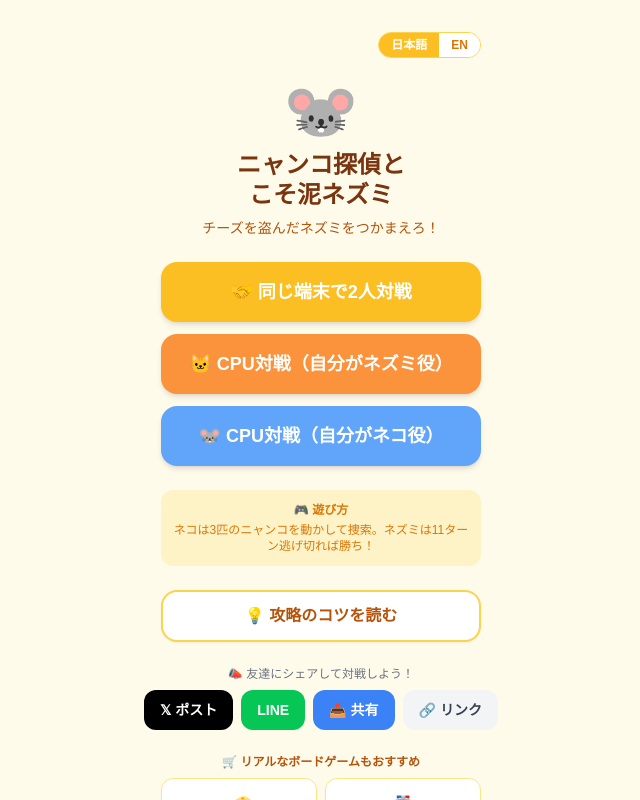
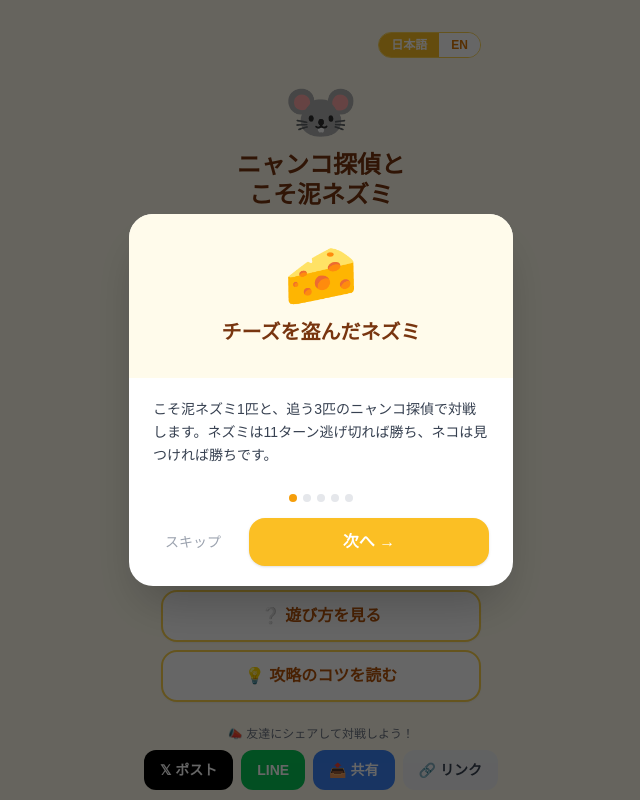
Before and after one commit to Ryotarosu22/neko-chase, a React (Vite) app: page / in a window 1280 px wide. Shown: the whole page, without its empty margins (319-959 px from the left). Built offline with nearby package versions, Linux system fonts and the light colour scheme.

Commit message:
add first-time interactive tutorial (5 steps, bilingual, replayable from menu)

```diff
--- a/src/App.tsx
+++ b/src/App.tsx
@@ -15,6 +15,7 @@ import { Lang, LangContext, STRINGS, StringKey } from './i18n';
 import ModeSelect from './components/ModeSelect';
 import PrivacyPolicy from './components/PrivacyPolicy';
 import TipsScreen from './components/TipsScreen';
+import Tutorial from './components/Tutorial';
 import HandoffScreen from './components/HandoffScreen';
 import Board from './components/Board';
 import GameHeader from './components/GameHeader';
@@ -73,6 +74,14 @@ export default function App() {
   const [game, setGame] = useState<GameState | null>(null);
   const [showPrivacy, setShowPrivacy] = useState(false);
   const [showTips, setShowTips] = useState(false);
+  // 初回訪問時のみチュートリアルを自動表示
+  const [showTutorial, setShowTutorial] = useState(() => {
+    try { return localStorage.getItem('neko-tutorial-seen') !== '1'; } catch { return false; }
+  });
+  const closeTutorial = () => {
+    setShowTutorial(false);
+    try { localStorage.setItem('neko-tutorial-seen', '1'); } catch { /* ignore */ }
+  };
   const [pendingMouseMove, setPendingMouseMove] = useState<Position | null>(null);
   const cpuTimer = useRef<ReturnType<typeof setTimeout> | null>(null);
 
@@ -365,7 +374,17 @@ export default function App() {
   if (!game) {
     if (showPrivacy) return <PrivacyPolicy onBack={() => setShowPrivacy(false)} />;
     if (showTips) return <TipsScreen onBack={() => setShowTips(false)} />;
-    return <ModeSelect onStart={handleStart} onPrivacy={() => setShowPrivacy(true)} onTips={() => setShowTips(true)} />;
+    return (
+      <>
+        <ModeSelect
+          onStart={handleStart}
+          onPrivacy={() => setShowPrivacy(true)}
+          onTips={() => setShowTips(true)}
+          onTutorial={() => setShowTutorial(true)}
+        />
+        {showTutorial && <Tutorial onClose={closeTutorial} />}
+      </>
+    );
   }
 
   // Game over: board on top (full route visible), result panel below
--- a/src/components/ModeSelect.tsx
+++ b/src/components/ModeSelect.tsx
@@ -9,9 +9,10 @@ interface Props {
   onStart: (mode: GameMode, names?: { cat?: string; mouse?: string }, difficulty?: Difficulty) => void;
   onPrivacy: () => void;
   onTips: () => void;
+  onTutorial: () => void;
 }
 
-export default function ModeSelect({ onStart, onPrivacy, onTips }: Props) {
+export default function ModeSelect({ onStart, onPrivacy, onTips, onTutorial }: Props) {
   const { t } = useLang();
   const [showNames, setShowNames] = useState(false);
   const [catName, setCatName] = useState('');
@@ -148,12 +149,20 @@ export default function ModeSelect({ onStart, onPrivacy, onTips }: Props) {
         <p>{t('howToBody')}</p>
       </div>
 
-      <button
-        onClick={onTips}
-        className="w-full max-w-xs py-3 rounded-2xl bg-white border-2 border-amber-300 text-amber-700 font-bold shadow-sm active:scale-95 transition-transform"
-      >
-        {t('readTips')}
-      </button>
+      <div className="w-full max-w-xs flex flex-col gap-2">
+        <button
+          onClick={onTutorial}
+          className="w-full py-3 rounded-2xl bg-white border-2 border-amber-300 text-amber-700 font-bold shadow-sm active:scale-95 transition-transform"
+        >
+          {t('tutorialBtn')}
+        </button>
+        <button
+          onClick={onTips}
+          className="w-full py-3 rounded-2xl bg-white border-2 border-amber-300 text-amber-700 font-bold shadow-sm active:scale-95 transition-transform"
+        >
+          {t('readTips')}
+        </button>
+      </div>
 
       <ShareButtons text={t('shareText')} />
 
--- /dev/null
+++ b/src/components/Tutorial.tsx
@@ -0,0 +1,113 @@
+import { useState } from 'react';
+import { useLang } from '../i18n';
+
+interface Props {
+  onClose: () => void;
+}
+
+interface Step {
+  emoji: string;
+  title: { ja: string; en: string };
+  body: { ja: string; en: string };
+}
+
+const STEPS: Step[] = [
+  {
+    emoji: '🧀',
+    title: { ja: 'チーズを盗んだネズミ', en: 'A mouse stole the cheese' },
+    body: {
+      ja: 'こそ泥ネズミ1匹と、追う3匹のニャンコ探偵で対戦します。ネズミは11ターン逃げ切れば勝ち、ネコは見つければ勝ちです。',
+      en: 'One thieving mouse runs from 3 detective cats. The mouse wins by surviving 11 turns; the cats win by finding it.',
+    },
+  },
+  {
+    emoji: '🏢',
+    title: { ja: '盤面の見方', en: 'Reading the board' },
+    body: {
+      ja: '大きなマス＝ビル（ネズミが隠れる場所）。その間の小さなマス＝ネコの位置。ネコ1匹は隣接する4つのビルを捜索できます。',
+      en: 'Big tiles are buildings (where the mouse hides). The small squares between them are cat positions. Each cat can search its 4 adjacent buildings.',
+    },
+  },
+  {
+    emoji: '🐱',
+    title: { ja: 'ネコの操作', en: 'Controlling the cats' },
+    body: {
+      ja: '動かすネコをタップ→ 通路マスをタップで移動、ビルをタップで捜索。1匹につき1回行動し、3匹動かすとネズミの番です。',
+      en: 'Tap a cat, then tap a path to move or a building to search. Each cat acts once; after all three, it is the mouse\'s turn.',
+    },
+  },
+  {
+    emoji: '🐭',
+    title: { ja: 'ネズミの動き', en: 'How the mouse moves' },
+    body: {
+      ja: 'ネズミは隣のビルへ1マス移動し、通った場所に痕跡（チーズ）を残します。痕跡のあるビルには二度と戻れません。',
+      en: 'The mouse steps to an adjacent building, leaving a cheese trail. It can never return to a building with its trail.',
+    },
+  },
+  {
+    emoji: '🏆',
+    title: { ja: '勝敗', en: 'Winning' },
+    body: {
+      ja: 'ネコがネズミのいるビルを捜索すれば捕獲・ネコの勝ち。11ターン逃げ切ればネズミの勝ち。まずはCPU対戦で慣れましょう！',
+      en: 'If a cat searches the mouse\'s building, it is caught. Survive 11 turns and the mouse wins. Try CPU mode first to get the hang of it!',
+    },
+  },
+];
+
+export default function Tutorial({ onClose }: Props) {
+  const { lang, t } = useLang();
+  const [step, setStep] = useState(0);
+  const s = STEPS[step];
+  const isLast = step === STEPS.length - 1;
+
+  return (
+    <div className="fixed inset-0 z-50 bg-black/60 flex items-center justify-center p-6">
+      <div className="bg-white rounded-3xl w-full max-w-sm overflow-hidden shadow-2xl">
+        <div className="bg-amber-50 px-6 py-8 text-center">
+          <div className="text-6xl mb-3 animate-bounce-in">{s.emoji}</div>
+          <h2 className="text-xl font-bold text-amber-900">{s.title[lang]}</h2>
+        </div>
+        <div className="px-6 py-5">
+          <p className="text-sm text-gray-700 leading-relaxed min-h-[5rem]">{s.body[lang]}</p>
+
+          {/* progress dots */}
+          <div className="flex justify-center gap-1.5 my-4">
+            {STEPS.map((_, i) => (
+              <div
+                key={i}
+                className={`w-2 h-2 rounded-full transition-colors ${i === step ? 'bg-amber-500' : 'bg-gray-200'}`}
+              />
+            ))}
+          </div>
+
+          <div className="flex items-center justify-between gap-2">
+            {step > 0 ? (
+              <button onClick={() => setStep(step - 1)} className="text-sm text-gray-500 font-bold px-3 py-2">
+                {t('tutBack')}
+              </button>
+            ) : (
+              <button onClick={onClose} className="text-sm text-gray-400 px-3 py-2">
+                {t('tutSkip')}
+              </button>
+            )}
+            {isLast ? (
+              <button
+                onClick={onClose}
+                className="flex-1 ml-2 py-3 rounded-2xl bg-amber-400 text-white font-bold shadow active:scale-95 transition-transform"
+              >
+                {t('tutStart')}
+              </button>
+            ) : (
+              <button
+                onClick={() => setStep(step + 1)}
+                className="flex-1 ml-2 py-3 rounded-2xl bg-amber-400 text-white font-bold shadow active:scale-95 transition-transform"
+              >
+                {t('tutNext')}
+              </button>
+            )}
+          </div>
+        </div>
+      </div>
+    </div>
+  );
+}
--- a/src/i18n.ts
+++ b/src/i18n.ts
@@ -105,6 +105,13 @@ export const STRINGS = {
   routeHint: { ja: '↑ ネズミの移動経路', en: "↑ The mouse's route" },
   playAgain: { ja: 'もう一度！', en: 'Play again!' },
 
+  // チュートリアル
+  tutorialBtn: { ja: '❔ 遊び方を見る', en: '❔ How to play' },
+  tutNext: { ja: '次へ →', en: 'Next →' },
+  tutBack: { ja: '← 戻る', en: '← Back' },
+  tutSkip: { ja: 'スキップ', en: 'Skip' },
+  tutStart: { ja: 'はじめる！', en: 'Got it!' },
+
   // Tips
   tipsTitle: { ja: '攻略のコツ', en: 'Strategy Tips' },
   tipsIntro: { ja: 'カテゴリを選んで、ネコ・ネズミそれぞれの攻略法を読んでみましょう。', en: 'Pick a category to read tips for both cats and mouse.' },
```
